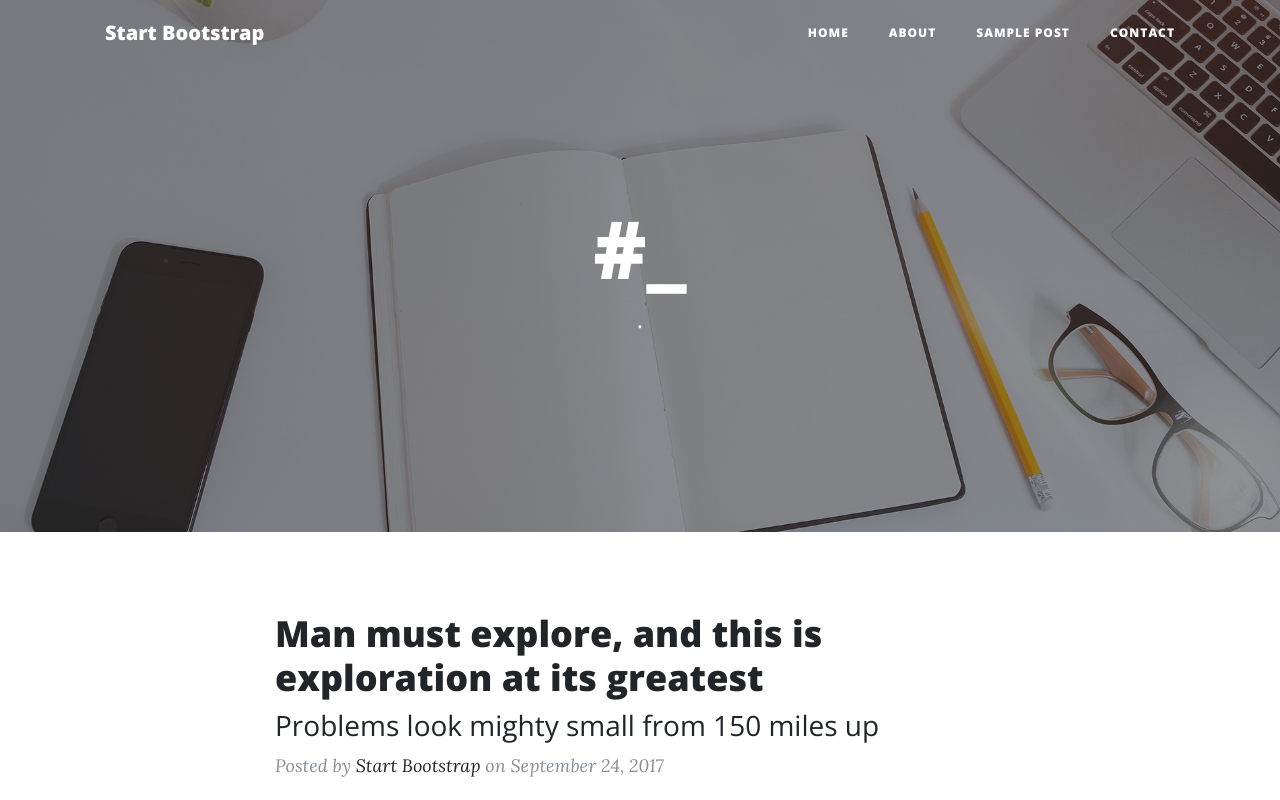
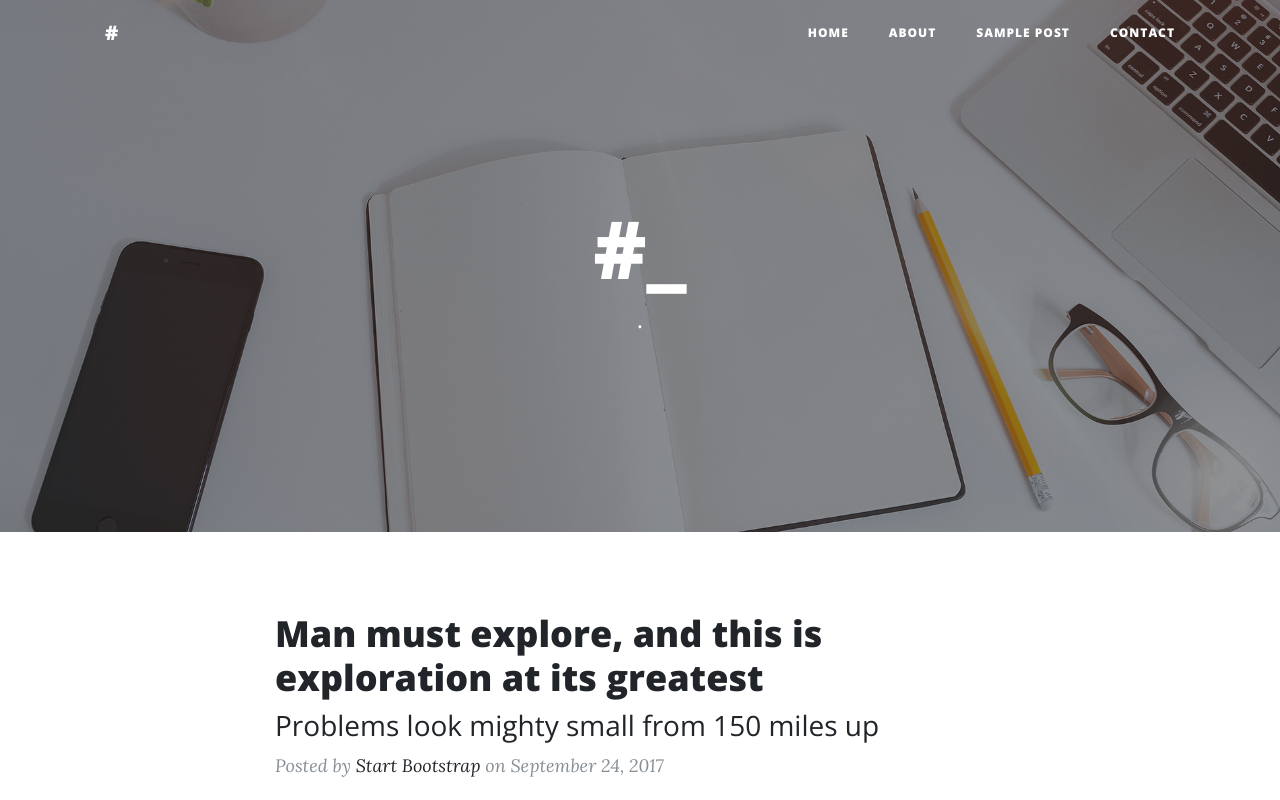
Before and after one commit to AAvictuRs/pwa, a website: page index.html in a window 1280 px wide. Shown: the top 800 px of the page. Drawn offline with nearby package versions, Linux system fonts and the light colour scheme.

Commit message:
Add files via upload

```diff
--- a/index.html
+++ b/index.html
@@ -8,7 +8,7 @@
     <meta name="description" content="">
     <meta name="author" content="">
 
-    <title>#_</title>
+    <title>#</title>
 
     <!-- Bootstrap core CSS -->
     <link href="vendor/bootstrap/css/bootstrap.min.css" rel="stylesheet">
@@ -28,7 +28,7 @@
     <!-- Navigation -->
     <nav class="navbar navbar-expand-lg navbar-light fixed-top" id="mainNav">
       <div class="container">
-        <a class="navbar-brand" href="index.html">Start Bootstrap</a>
+        <a class="navbar-brand" href="index.html">#</a>
         <button class="navbar-toggler navbar-toggler-right" type="button" data-toggle="collapse" data-target="#navbarResponsive" aria-controls="navbarResponsive" aria-expanded="false" aria-label="Toggle navigation">
           Menu
           <i class="fa fa-bars"></i>
```
